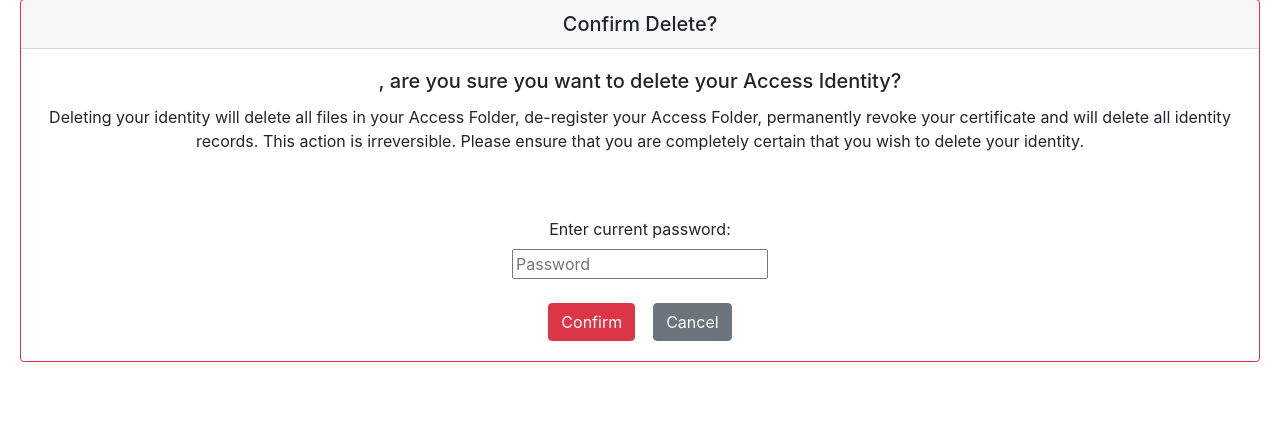
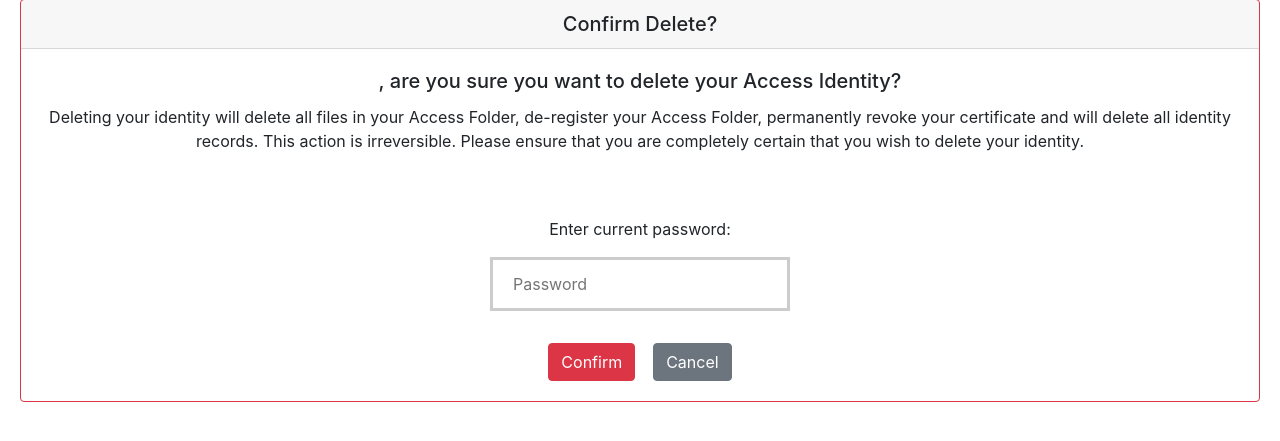
Before and after one commit to Prakhar896/Access, a Flask app: template templates/portal/settings/identityDeleteConfirmation.html in a window 1280 px wide. Shown: the part 197-638 px from the top of the page. Run offline with Flask 2, Linux system fonts and the light colour scheme; the template is opened without the code that fills it, so the values that code supplies are empty; parts of the project's set-up code (start-up, migrations or seed data) failed here and were passed over; some libraries are stand-ins or nearby versions.

Commit message:
added cool design to password input field

```diff
--- a/templates/portal/settings/identityDeleteConfirmation.html
+++ b/templates/portal/settings/identityDeleteConfirmation.html
@@ -13,6 +13,21 @@
 
     #statusLabel {
         visibility: hidden;
+    }
+
+    input[type=password] {
+        width: 300px;
+        padding: 12px 20px;
+        margin: 8px 0;
+        box-sizing: border-box;
+        border: 3px solid #ccc;
+        -webkit-transition: 0.5s;
+        transition: 0.5s;
+        outline: none;
+    }
+
+    input[type=password]:focus {
+        border: 3px solid #555;
     }
 </style>
 {% endblock %}
@@ -39,7 +54,9 @@
                     class="toDisableFields">
             </form>
             <br>
-            <button type="button" class="btn btn-danger" onclick="deleteConfirmed()">Confirm</button>&nbsp;&nbsp;&nbsp;&nbsp;<a href="../idInfo"><button type="button" class="btn btn-secondary">Cancel</button></a>
+            <button type="button" class="btn btn-danger"
+                onclick="deleteConfirmed()">Confirm</button>&nbsp;&nbsp;&nbsp;&nbsp;<a href="../idInfo"><button
+                    type="button" class="btn btn-secondary">Cancel</button></a>
             <br>
         </div>
     </div>
```
